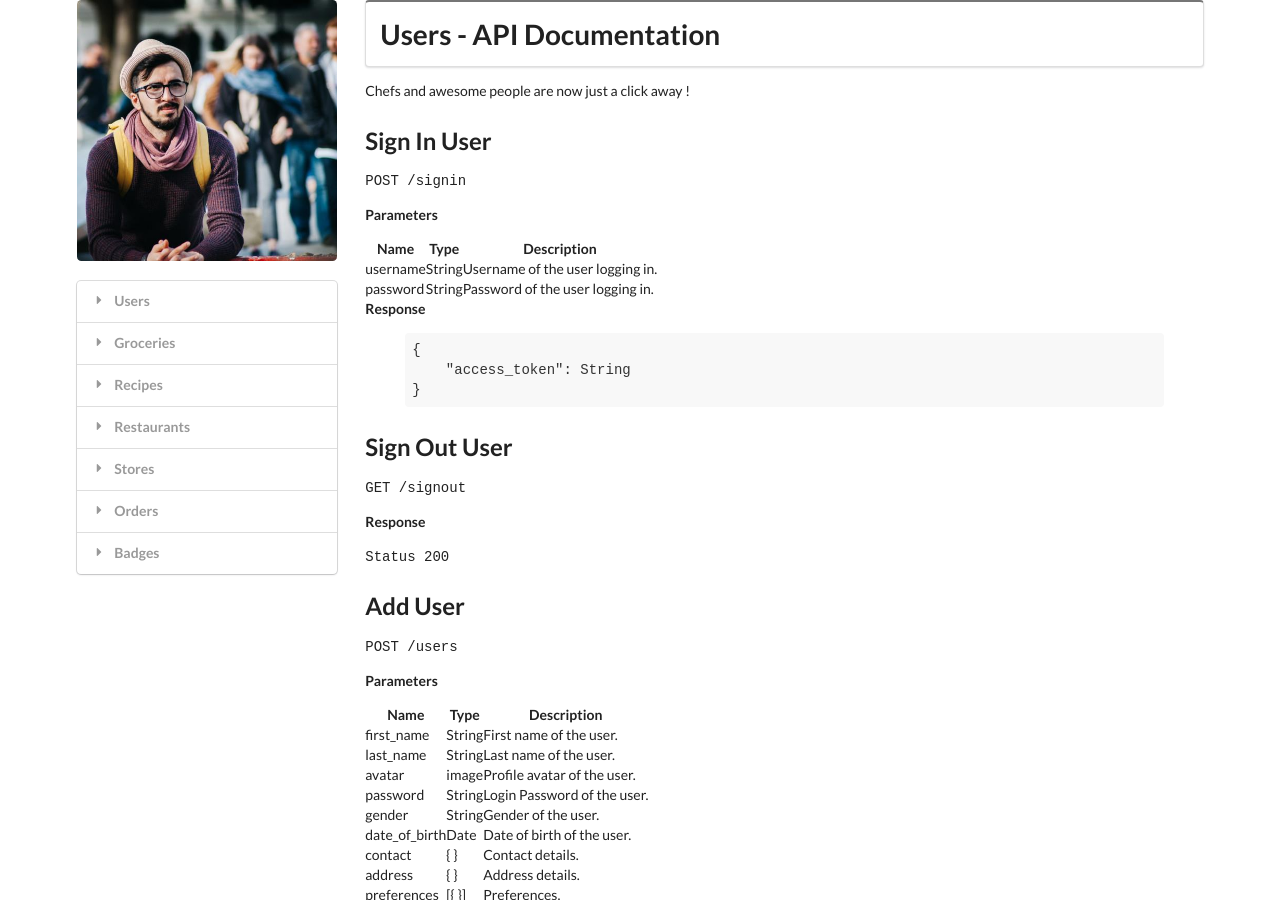
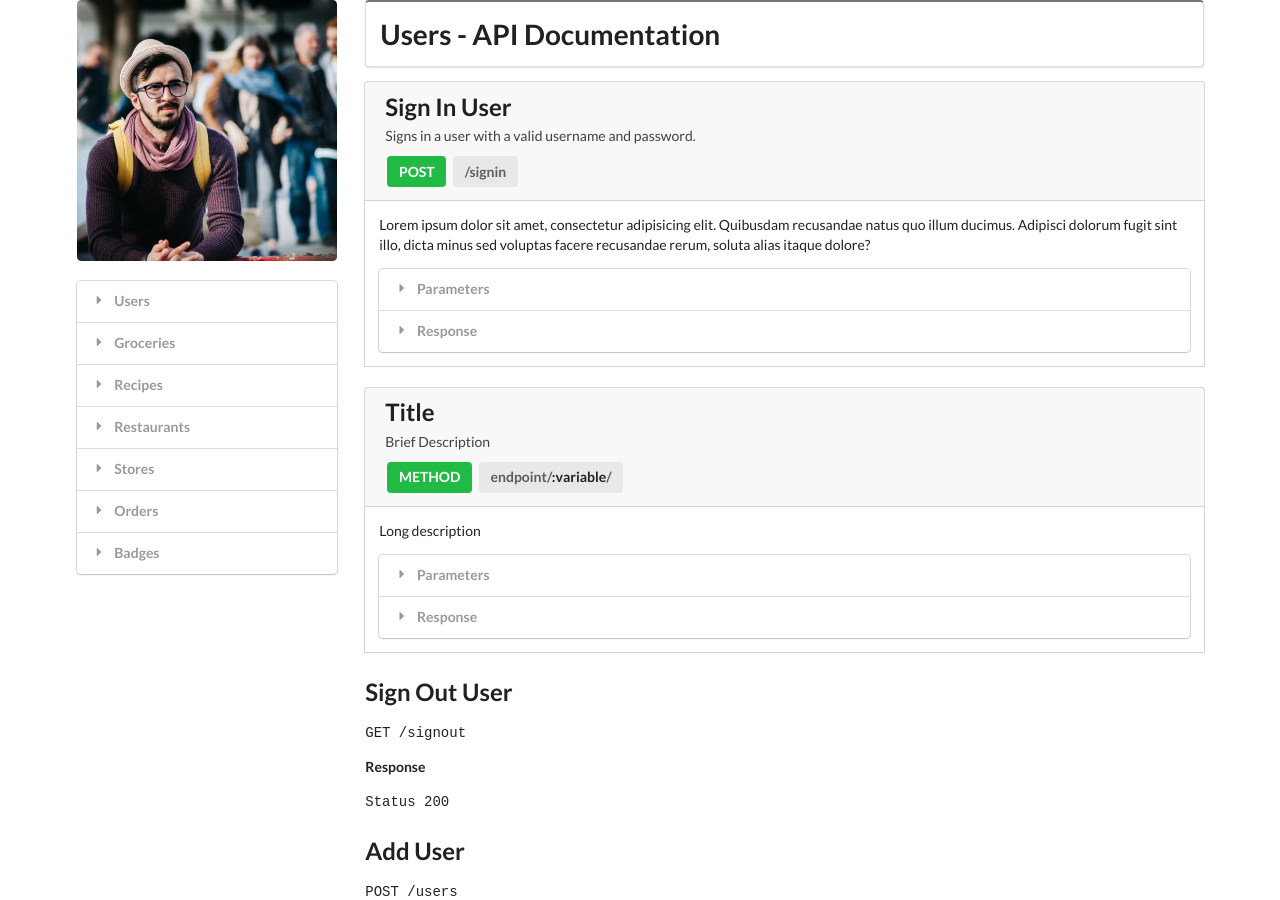
Before and after one commit to letsallchef/docs, a Jekyll site: the page built from _posts/api/2017-03-04-users.md, in a window 1280 px wide and 900 px high. Built offline with Jekyll 4.4.1, drawn with Linux system fonts in a browser that asks for light colours.

Commit message:
adds sample data

```diff
--- a/_posts/api/2017-03-04-users.md
+++ b/_posts/api/2017-03-04-users.md
@@ -5,28 +5,99 @@ endpoints: 8
 categories: api
 layout: api
 ---
-Chefs and awesome people are now just a click away !
-<!--more-->
 
-## Sign In User
+<article class="api" id="">
+    <div class="ui attached message">
+        <div class="header">
+            <h2 class="ui header">Sign In User</h2>
+        </div>
+        <p>Signs in a user with a valid username and password.</p>
+        <div class="ui large green label">
+            POST
+        </div>
+        <div class="ui large label">
+            /signin
+        </div>
+    </div>
+    <div class="ui attached fluid segment">
+        <p>Lorem ipsum dolor sit amet, consectetur adipisicing elit. Quibusdam recusandae natus quo illum ducimus. Adipisci dolorum fugit sint illo, dicta minus sed voluptas facere recusandae rerum, soluta alias itaque dolore?</p>
+        <div class="ui styled fluid accordion">
+            <div class="title">
+                <i class="dropdown icon"></i>
+                Parameters
+            </div>
+            <div class="content">
+                <table class="ui celled striped table">
+                    <tbody>
+                        <tr>
+                        <td>username</td>
+                            <td>String</td>
+                            <td>Username of the user logging in.</td>
+                        </tr>
+                        <tr>
+                            <td>password</td>
+                            <td>String</td>
+                            <td>Password of the user loggin in.</td>
+                        </tr>
+                    </tbody>
+                </table>
+            </div>
+            <div class="title">
+                <i class="dropdown icon"></i>
+                Response
+            </div>
+<div class="content">
+<pre><code class="json">{
+    "access_token": "String"
+}
+</code></pre>
+        </div>
+        </div>
+    </div>
+</article>
 
-`POST /signin`
 
-**Parameters**
-
-| Name | Type | Description |
-| --- | --- | --- |
-| username | String | Username of the user logging in. |
-| password | String | Password of the user logging in. |
-
-**Response**
-
-{% highlight json %}
-{
-    "access_token": String
-}
-{% endhighlight %}
-
+<article class="api" id="">
+    <div class="ui attached message">
+        <div class="header">
+            <h2 class="ui header">Title</h2>
+        </div>
+        <p>Brief Description</p>
+        <div class="ui large green label">
+            METHOD
+        </div>
+        <div class="ui large label">
+            endpoint/<span class="variable">:variable</span>/
+        </div>
+    </div>
+    <div class="ui attached fluid segment">
+        <p>Long description</p>
+        <div class="ui styled fluid accordion">
+            <div class="title">
+                <i class="dropdown icon"></i>
+                Parameters
+            </div>
+            <div class="content">
+                <table class="ui celled striped table">
+ <tbody>
+                        <tr>
+                            <td>Key</td>
+                            <td>Type</td>
+                            <td>Description</td>
+                        </tr>
+                    </tbody>
+                </table>
+            </div>
+            <div class="title">
+                <i class="dropdown icon"></i>
+                Response
+            </div>
+            <div class="content">
+                <p>Response</p>
+            </div>
+        </div>
+    </div>
+</article>
 
 ## Sign Out User
 
@@ -35,6 +106,8 @@ Chefs and awesome people are now just a click away !
 **Response**
 
 `Status 200`
+
+
 
 
 ## Add User
```
